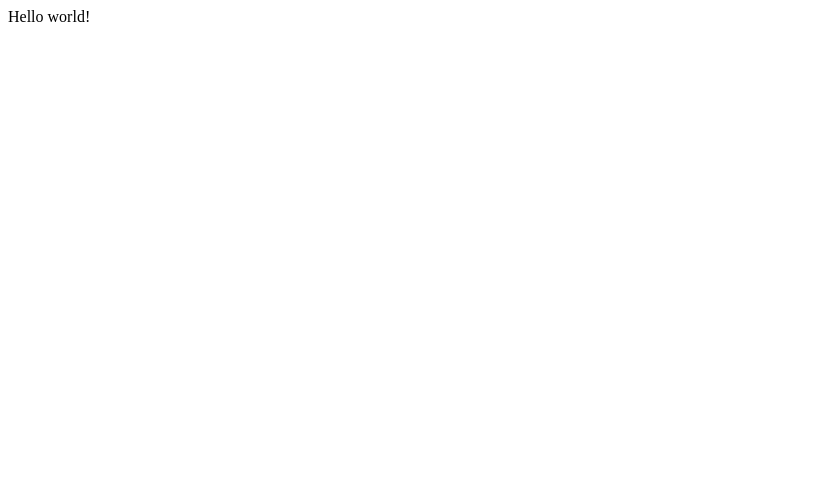
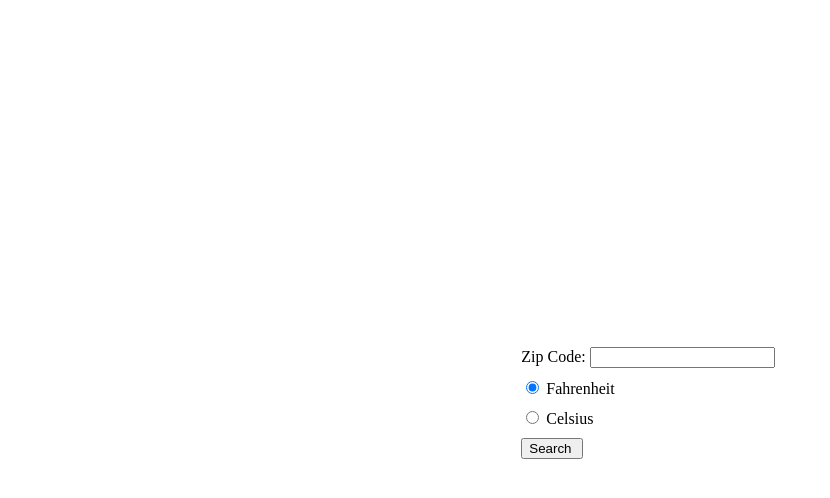
Before and after one commit to jinftw64/weather_app, a website built with webpack: page src/index.html in a window 1280 px wide. Shown: the whole page, without its empty margins (0-830 px from the left). Built offline with nearby package versions, Linux system fonts and the light colour scheme; no server answers.

Commit message:
begin work on dom and state

```diff
--- a/package.json
+++ b/package.json
@@ -13,6 +13,7 @@
   "license": "ISC",
   "devDependencies": {
     "css-loader": "^7.1.2",
+    "html-loader": "^5.0.0",
     "html-webpack-plugin": "^5.6.0",
     "style-loader": "^4.0.0",
     "webpack": "^5.91.0",
--- /dev/null
+++ b/src/config.js
@@ -0,0 +1,15 @@
+const config = (() => {
+  const apiKey = '100612ab215844a98f3194538240306'; // api key is intentionally committed per assignment
+  const daysOfForecast = '3'; // 3 days is the limit of WeatherAPI free tier
+  let zipCode = '';
+  let unitOfMeasurement = '';
+
+  return {
+    apiKey,
+    daysOfForecast,
+    zipCode,
+    unitOfMeasurement,
+  }
+})();
+
+export default config;
--- /dev/null
+++ b/src/dom.js
@@ -0,0 +1,48 @@
+import config from './config.js';
+import weather from './weather.js';
+
+import formTemplate from './templates/form.html';
+import './style.css';
+
+const dom = (() => {
+  const container = document.querySelector('.container');
+
+  const renderForm = () => {
+    const form = document.createElement('form');
+    form.className = 'zip-code-form';
+
+    form.innerHTML = formTemplate;
+
+    container.appendChild(form);
+  }
+
+  const eventHandlers = () => {
+    const submit = document.querySelector('#search');
+    const renderedForm = document.querySelector('form.zip-code-form');
+    const zipField = document.querySelector('#zip');
+    const unitOfMeasurement = document.querySelector('input[name="unit-of-measurement"]:checked');
+
+    renderedForm.addEventListener('submit', async (event) => {
+      event.preventDefault();
+
+      config.zipCode = zipField.value;
+      config.unitOfMeasurement = unitOfMeasurement.value;
+
+      console.log(await weather.getWeather());
+    })
+  }
+
+  const resetDOM = () => {
+    while (document.body.firstChild) {
+      document.body.removeChild(document.body.lastChild);
+    }
+  }
+
+  return {
+    renderForm,
+    eventHandlers,
+    resetDOM,
+  }
+})();
+
+export default dom;
--- a/src/index.html
+++ b/src/index.html
@@ -6,6 +6,8 @@
     <title></title>
   </head>
   <body>
+    <div class="container">
 
+    </div>
   </body>
 </html>
--- a/src/index.js
+++ b/src/index.js
@@ -1,14 +1,5 @@
 import weather from './weather.js';
+import dom from './dom.js';
 
-function helloWorld() {
-  const div = document.createElement('div')
-
-  div.textContent = 'Hello world!';
-
-  document.body.appendChild(div);
-}
-
-helloWorld();
-
-const object = await weather.getWeather();
-console.log(object);
+dom.renderForm();
+dom.eventHandlers();
--- /dev/null
+++ b/src/style.css
@@ -0,0 +1,11 @@
+.container {
+  display: flex;
+  justify-content: center;
+  align-items: center;
+  height: 100vh;
+  width: 100vw;
+}
+
+form.zip-code-form>div {
+  padding-bottom: 10px;
+}
--- /dev/null
+++ b/src/templates/form.html
@@ -0,0 +1,20 @@
+<form action="" method="get">
+  <div class="zip-code-form">
+    <label for="zip">Zip Code: </label>
+    <input type="text" name="zip" id="zip" required />
+  </div>
+
+  <div class="zip-code-form">
+    <input type="radio" name="unit-of-measurement" id="fahrenheit" checked />
+    <label for="zip">Fahrenheit</label>
+  </div>
+
+  <div class="zip-code-form">
+    <input type="radio" name="unit-of-measurement" id="celsius"/>
+    <label for="zip">Celsius</label>
+  </div>
+
+  <div class="zip-code-form">
+    <input type="submit" value="Search " id="search" />
+  </div>
+</form>
--- a/src/weather.js
+++ b/src/weather.js
@@ -1,10 +1,8 @@
+import config from "./config";
+
 const weather = (() => {
-  const apiKey = '100612ab215844a98f3194538240306';
-  const daysOfForecast = '3'; // 3 days is the limit of WeatherAPI free tier
-  let zipCode = '11726';
-
   const getResponseJson = async () => {
-    const currentURL = `https://api.weatherapi.com/v1/forecast.json?key=${apiKey}&q=${zipCode}&days=${daysOfForecast}`;
+    const currentURL = `https://api.weatherapi.com/v1/forecast.json?key=${config.apiKey}&q=${config.zipCode}&days=${config.daysOfForecast}`;
     const response = await fetch(currentURL);
     const weatherData = await response.json();
 
--- a/webpack.config.js
+++ b/webpack.config.js
@@ -20,6 +20,10 @@ module.exports = {
         test: /\.(png|svg|jpg|jpeg|gif|webp)$/i,
         type: 'asset/resource'
       },
+      {
+        test: /\.html$/i,
+        loader: "html-loader",
+      },
     ],
   },
   plugins: [
```
Also changed, not shown: 1 other file.
